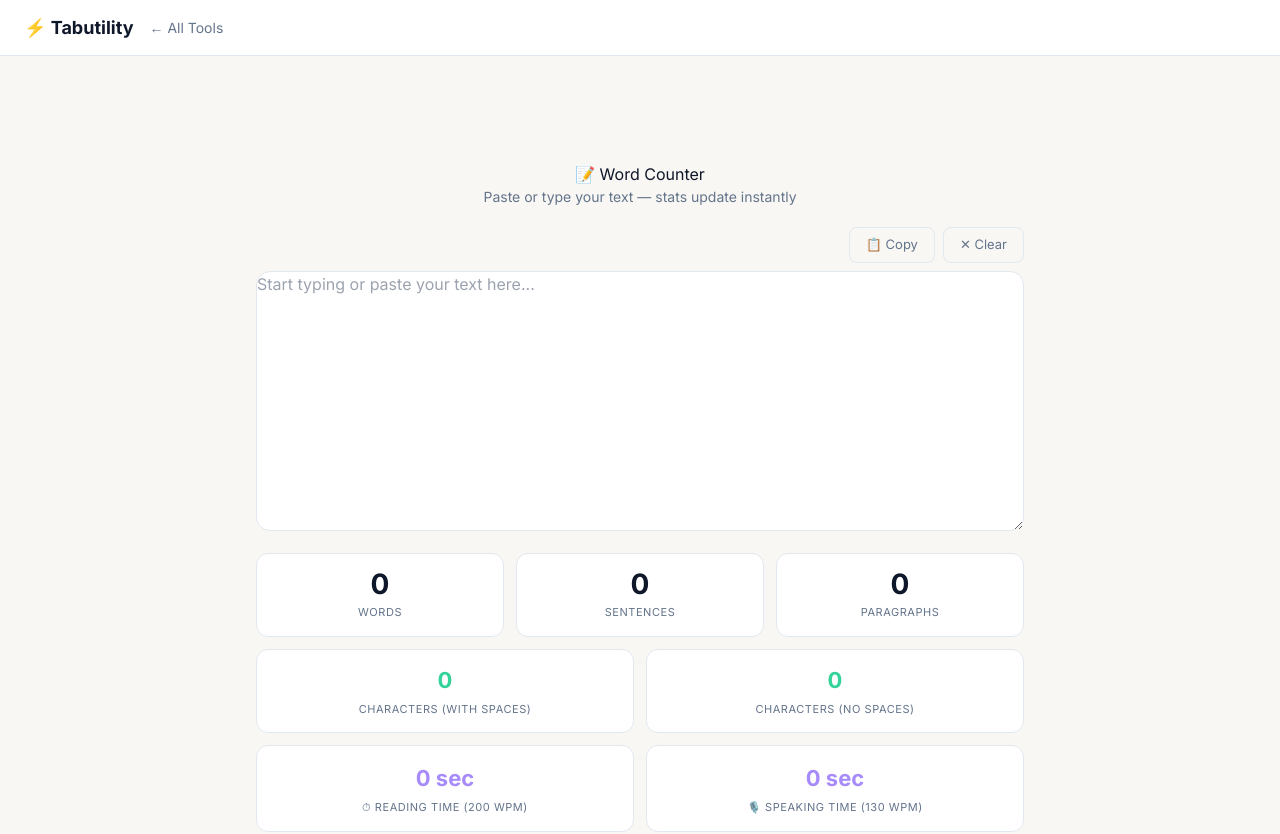
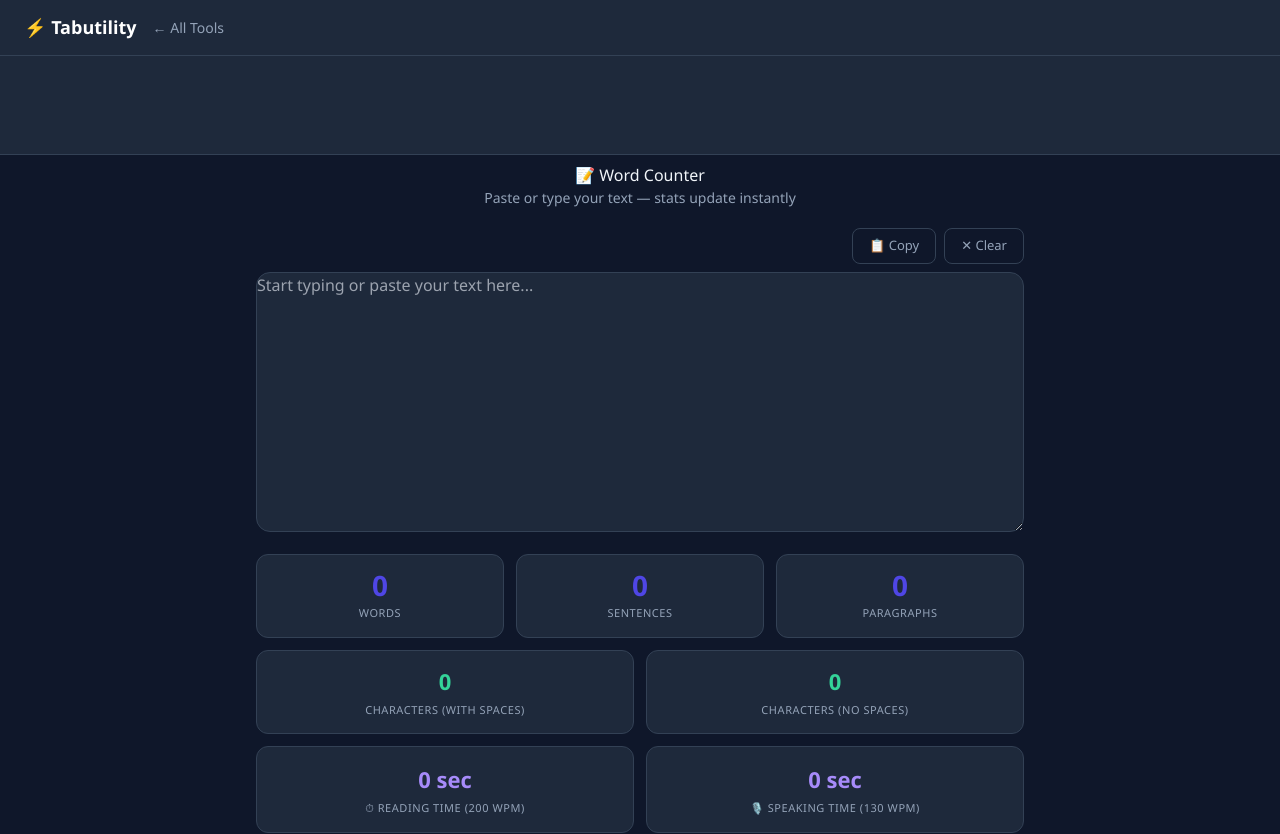
Before and after one commit to rakeshv02/word-counter, a React (Vite) app: page / in a window 1280 px wide. Shown: the top 834 px of the page. Built offline with nearby package versions, Linux system fonts and the light colour scheme.

Commit message:
Align with canonical Tabutility design language (STYLE.md): dark surface, indigo accent, Segoe-first font, standard footer, ad-slot polish

```diff
--- a/index.html
+++ b/index.html
@@ -7,7 +7,6 @@
   <link rel="dns-prefetch" href="https://pagead2.googlesyndication.com" />
 <meta charset="UTF-8"/>
 <meta name="viewport" content="width=device-width, initial-scale=1.0"/>
-<link rel="preconnect" href="https://fonts.googleapis.com"><link rel="preconnect" href="https://fonts.gstatic.com" crossorigin><link rel="stylesheet" href="https://fonts.googleapis.com/css2?family=Inter:wght@400;600;700;800&display=swap">
 <title>Word Counter — Tabutility</title>
 <meta name="description" content="Free word counter. Count words, characters, sentences and paragraphs. Estimate reading time. Works instantly as you type."/>
 <meta name="keywords" content="word counter, character counter, word count tool, count words online, reading time calculator"/>
@@ -29,46 +28,47 @@
 <script type="application/ld+json">{"@context":"https://schema.org","@type":"FAQPage","mainEntity":[{"@type":"Question","name":"Does my text get saved?","acceptedAnswer":{"@type":"Answer","text":"No — all processing is done in your browser. Your text never leaves your device."}},{"@type":"Question","name":"Is there a word limit?","acceptedAnswer":{"@type":"Answer","text":"No hard limit — the counter handles large documents."}},{"@type":"Question","name":"Is the Word Counter free?","acceptedAnswer":{"@type":"Answer","text":"Yes — completely free, no sign-up needed."}},{"@type":"Question","name":"Does it work on mobile?","acceptedAnswer":{"@type":"Answer","text":"Yes — works on any device."}}]}</script>
 <style>
 *{box-sizing:border-box;margin:0;padding:0}
-body{font-family:'Inter',-apple-system,BlinkMacSystemFont,'Segoe UI',sans-serif;background:#f8f7f4;color:#0f172a;min-height:100vh}
-nav{background:#ffffff;border-bottom:1px solid #e2e8f0;padding:14px 24px;display:flex;align-items:center;gap:16px}
-nav a{color:#64748b;text-decoration:none;font-size:14px}
-nav a:hover{color:#0f172a}
-nav .brand{color:#0f172a;font-weight:700;font-size:18px}
-.ad-banner{background:#ffffff;border-bottom:1px solid #e2e8f0;padding:4px;text-align:center}
+body{font-family:'Segoe UI',system-ui,Arial,sans-serif;background:#0f172a;color:#f1f5f9;min-height:100vh}
+nav{background:#1e293b;border-bottom:1px solid #334155;padding:14px 24px;display:flex;align-items:center;gap:16px}
+nav a{color:#94a3b8;text-decoration:none;font-size:14px}
+nav a:hover{color:#f1f5f9}
+nav .brand{color:#4f46e5;font-weight:700;font-size:18px}
+.ad-banner{background:#1e293b;border-bottom:1px solid #334155;padding:4px;text-align:center}
 #app{max-width:800px;margin:8px auto;padding:0 16px 40px}
-h1{font-size:26px;font-weight:700;color:#0f172a;margin:24px 0 6px;text-align:center}
-.subtitle{color:#64748b;font-size:14px;text-align:center;margin-bottom:20px}
+h1{font-size:26px;font-weight:700;color:#f1f5f9;margin:24px 0 6px;text-align:center}
+.subtitle{color:#94a3b8;font-size:14px;text-align:center;margin-bottom:20px}
 .toolbar{display:flex;justify-content:flex-end;margin-bottom:8px;gap:8px}
-.clear-btn{background:transparent;border:1px solid #e2e8f0;color:#64748b;padding:7px 16px;border-radius:8px;font-size:13px;cursor:pointer;transition:.2s}
+.clear-btn{background:transparent;border:1px solid #334155;color:#94a3b8;padding:7px 16px;border-radius:8px;font-size:13px;cursor:pointer;transition:.2s}
 .clear-btn:hover{border-color:#f87171;color:#f87171}
-.copy-btn{background:transparent;border:1px solid #e2e8f0;color:#64748b;padding:7px 16px;border-radius:8px;font-size:13px;cursor:pointer;transition:.2s}
-.copy-btn:hover{border-color:#0f172a;color:#0f172a}
-textarea{width:100%;background:#ffffff;border:1px solid #e2e8f0;border-radius:14px;padding:18px;color:#0f172a;font-size:15px;line-height:1.7;outline:none;resize:vertical;min-height:260px;font-family:'Inter',inherit;transition:border-color .2s}
-textarea:focus{border-color:#0f172a}
+.copy-btn{background:transparent;border:1px solid #334155;color:#94a3b8;padding:7px 16px;border-radius:8px;font-size:13px;cursor:pointer;transition:.2s}
+.copy-btn:hover{border-color:#4f46e5;color:#4f46e5}
+textarea{width:100%;background:#1e293b;border:1px solid #334155;border-radius:14px;padding:18px;color:#f1f5f9;font-size:15px;line-height:1.7;outline:none;resize:vertical;min-height:260px;font-family:inherit;transition:border-color .2s}
+textarea:focus{border-color:#4f46e5}
 textarea::placeholder{color:#475569}
 .stats-grid{display:grid;grid-template-columns:repeat(3,1fr);gap:12px;margin-top:16px}
-.stat-card{background:#ffffff;border:1px solid #e2e8f0;border-radius:12px;padding:16px 12px;text-align:center;transition:border-color .2s}
-.stat-card:hover{border-color:#0f172a}
-.stat-card .val{font-size:28px;font-weight:700;color:#0f172a;line-height:1}
-.stat-card .lbl{font-size:11px;color:#64748b;margin-top:6px;text-transform:uppercase;letter-spacing:.05em}
+.stat-card{background:#1e293b;border:1px solid #334155;border-radius:12px;padding:16px 12px;text-align:center;transition:border-color .2s}
+.stat-card:hover{border-color:#4f46e5}
+.stat-card .val{font-size:28px;font-weight:700;color:#4f46e5;line-height:1}
+.stat-card .lbl{font-size:11px;color:#94a3b8;margin-top:6px;text-transform:uppercase;letter-spacing:.05em}
 .time-grid{display:grid;grid-template-columns:1fr 1fr;gap:12px;margin-top:12px}
-.time-card{background:#ffffff;border:1px solid #e2e8f0;border-radius:12px;padding:16px;text-align:center}
+.time-card{background:#1e293b;border:1px solid #334155;border-radius:12px;padding:16px;text-align:center}
 .time-card .val{font-size:22px;font-weight:700;color:#a78bfa}
-.time-card .lbl{font-size:11px;color:#64748b;margin-top:4px;text-transform:uppercase;letter-spacing:.05em}
+.time-card .lbl{font-size:11px;color:#94a3b8;margin-top:4px;text-transform:uppercase;letter-spacing:.05em}
 .char-detail{display:grid;grid-template-columns:1fr 1fr;gap:12px;margin-top:12px}
-.char-card{background:#ffffff;border:1px solid #e2e8f0;border-radius:12px;padding:14px;text-align:center}
+.char-card{background:#1e293b;border:1px solid #334155;border-radius:12px;padding:14px;text-align:center}
 .char-card .val{font-size:22px;font-weight:700;color:#34d399}
-.char-card .lbl{font-size:11px;color:#64748b;margin-top:4px;text-transform:uppercase;letter-spacing:.05em}
+.char-card .lbl{font-size:11px;color:#94a3b8;margin-top:4px;text-transform:uppercase;letter-spacing:.05em}
 @media(max-width:500px){.stats-grid{grid-template-columns:repeat(2,1fr)}.time-grid,.char-detail{grid-template-columns:1fr}}
 </style>
   <meta name="theme-color" content="#1a1a2e" />
-  <style id="tabutility-brand">
-/* empty ad slots: reserve space, no bordered box */
-.ad-banner,.ad-slot,.ad-container{background:transparent!important;border:none!important;border-bottom:none!important;box-shadow:none!important}
+  <style id="tabutility-brand-v2">
+/* Canonical dark-surface spec (STYLE.md): indigo accent, white text on indigo */
+.btn,.toggle-btn.active,button.active{color:#fff!important}
+nav .brand{color:#fff}
+nav a:hover{color:#818cf8}
+input:focus,select:focus,textarea:focus{border-color:#818cf8!important}
 /* AdSense not yet approved: hide all ad frames (container min-height still reserves space). Remove these two lines after approval. */
 ins.adsbygoogle,.ad-banner iframe,.ad-slot iframe,.ad-container iframe{visibility:hidden!important}
-nav .brand{color:#0f172a}
-body{-webkit-font-smoothing:antialiased}
 </style>
 </head>
 <body>
@@ -104,44 +104,44 @@
   <div style="background:rgba(255,255,255,0.04);border:1px solid rgba(255,255,255,0.1);border-radius:14px;padding:20px 24px">
 
 
-<div style="margin:0 auto 20px;max-width:640px;background:#f8f7f4;border-radius:10px;padding:14px 18px;display:flex;align-items:center;gap:14px;border:1px solid #1e3a5f">
+<div style="margin:0 auto 20px;max-width:640px;background:#0f172a;border-radius:10px;padding:14px 18px;display:flex;align-items:center;gap:14px;border:1px solid #1e3a5f">
   <span style="font-size:26px;flex-shrink:0">📖</span>
   <div style="min-width:0">
-    <div style="font-size:11px;font-weight:700;color:#0f172a;text-transform:uppercase;letter-spacing:.06em;margin-bottom:3px">Further Reading</div>
-    <a href="https://tabutility.com/blog/why-word-count-matters/" style="font-size:13px;font-weight:700;color:#0f172a;text-decoration:none;display:block;line-height:1.35" target="_blank" rel="noopener">Why Word Count Matters: A Guide for Writers and Students →</a>
+    <div style="font-size:11px;font-weight:700;color:#4f46e5;text-transform:uppercase;letter-spacing:.06em;margin-bottom:3px">Further Reading</div>
+    <a href="https://tabutility.com/blog/why-word-count-matters/" style="font-size:13px;font-weight:700;color:#f1f5f9;text-decoration:none;display:block;line-height:1.35" target="_blank" rel="noopener">Why Word Count Matters: A Guide for Writers and Students →</a>
   </div>
 </div>
 
 <!-- embed-widget -->
-<div style="max-width:640px;margin:0 auto 32px;background:#ffffff;border:1px solid #e2e8f0;border-radius:12px;padding:18px">
-  <h2 style="font-size:15px;font-weight:700;color:#64748b;text-transform:uppercase;letter-spacing:.05em;margin-bottom:12px">Embed This Tool</h2>
+<div style="max-width:640px;margin:0 auto 32px;background:#1e293b;border:1px solid #334155;border-radius:12px;padding:18px">
+  <h2 style="font-size:15px;font-weight:700;color:#94a3b8;text-transform:uppercase;letter-spacing:.05em;margin-bottom:12px">Embed This Tool</h2>
   <p style="font-size:13px;color:#64748b;margin-bottom:12px">Add this Word Counter to your website or blog for free — just paste this code:</p>
-  <div style="background:#f8f7f4;border:1px solid #e2e8f0;border-radius:8px;padding:12px;font-family:'Inter',monospace;font-size:12px;color:#7dd3fc;word-break:break-all;margin-bottom:10px" id="embed-code">&lt;iframe src=&quot;https://word-counter.tabutility.com/&quot; width=&quot;100%&quot; height=&quot;600&quot; frameborder=&quot;0&quot; style=&quot;border-radius:12px&quot; title=&quot;Word Counter by Tabutility&quot;&gt;&lt;/iframe&gt;
+  <div style="background:#0f172a;border:1px solid #334155;border-radius:8px;padding:12px;font-family:monospace;font-size:12px;color:#818cf8;word-break:break-all;margin-bottom:10px" id="embed-code">&lt;iframe src=&quot;https://word-counter.tabutility.com/&quot; width=&quot;100%&quot; height=&quot;600&quot; frameborder=&quot;0&quot; style=&quot;border-radius:12px&quot; title=&quot;Word Counter by Tabutility&quot;&gt;&lt;/iframe&gt;
 &lt;p style=&quot;font-size:12px&quot;&gt;&lt;a href=&quot;https://word-counter.tabutility.com/&quot; target=&quot;_blank&quot; rel=&quot;noopener&quot;&gt;Word Counter&lt;/a&gt; by &lt;a href=&quot;https://tabutility.com/&quot; target=&quot;_blank&quot; rel=&quot;noopener&quot;&gt;Tabutility&lt;/a&gt;&lt;/p&gt;</div>
-  <button onclick="navigator.clipboard.writeText(document.getElementById('embed-code').textContent).then(()=>{this.textContent='Copied!';setTimeout(()=>this.textContent='Copy Embed Code',2000)})" style="background:#0f172a;color:#f8f7f4;border:none;border-radius:8px;padding:9px 18px;font-size:13px;font-weight:700;cursor:pointer">Copy Embed Code</button>
+  <button onclick="navigator.clipboard.writeText(document.getElementById('embed-code').textContent).then(()=>{this.textContent='Copied!';setTimeout(()=>this.textContent='Copy Embed Code',2000)})" style="background:#4f46e5;color:#0f172a;border:none;border-radius:8px;padding:9px 18px;font-size:13px;font-weight:700;cursor:pointer">Copy Embed Code</button>
   <span style="font-size:11px;color:#475569;margin-left:12px">Free to use — the credit link helps others find the tool</span>
 </div>
-<div style="margin:0 auto 24px;max-width:640px;background:#ffffff;border-radius:10px;padding:14px 18px;display:flex;align-items:center;gap:14px;cursor:pointer;border:1px solid #e2e8f0" onclick="window.open('https://www.amazon.co.uk/s?k=writing%20grammar%20style%20books&tag=tabutility-20','_blank','noopener noreferrer')" title="Level up your writing?">
+<div style="margin:0 auto 24px;max-width:640px;background:#1e293b;border-radius:10px;padding:14px 18px;display:flex;align-items:center;gap:14px;cursor:pointer;border:1px solid #334155" onclick="window.open('https://www.amazon.co.uk/s?k=writing%20grammar%20style%20books&tag=tabutility-20','_blank','noopener noreferrer')" title="Level up your writing?">
   <span style="font-size:28px;flex-shrink:0">📚</span>
   <div style="min-width:0">
-    <div style="font-size:13px;font-weight:700;color:#0f172a;margin-bottom:3px">Level up your writing?</div>
-    <div style="font-size:12px;color:#64748b">Browse writing & grammar books <span style="color:#f59e0b;white-space:nowrap">→ Browse on Amazon</span></div>
+    <div style="font-size:13px;font-weight:700;color:#f1f5f9;margin-bottom:3px">Level up your writing?</div>
+    <div style="font-size:12px;color:#94a3b8">Browse writing & grammar books <span style="color:#f59e0b;white-space:nowrap">→ Browse on Amazon</span></div>
     <div style="font-size:10px;color:#475569;margin-top:3px">As an Amazon Associate we earn from qualifying purchases.</div>
   </div>
 </div>
-<h2 style="font-size:15px;font-weight:700;color:#64748b;text-transform:uppercase;letter-spacing:.05em;margin-bottom:14px">Related Tools</h2>
+<h2 style="font-size:15px;font-weight:700;color:#94a3b8;text-transform:uppercase;letter-spacing:.05em;margin-bottom:14px">Related Tools</h2>
     <div style="display:grid;grid-template-columns:repeat(auto-fit,minmax(200px,1fr));gap:10px">
-      <a href="https://typing-speed-test.tabutility.com/" style="display:block;background:rgba(255,255,255,0.07);border:1px solid #e2e8f0;border-radius:10px;padding:12px 16px;text-decoration:none;color:inherit">
-        <div style="font-size:13px;font-weight:600;color:#0f172a">Typing Speed Test</div><div style="font-size:11px;color:#64748b;margin-top:2px">Content Tools</div>
+      <a href="https://typing-speed-test.tabutility.com/" style="display:block;background:rgba(255,255,255,0.07);border:1px solid rgba(255,255,255,0.12);border-radius:10px;padding:12px 16px;text-decoration:none;color:inherit">
+        <div style="font-size:13px;font-weight:600;color:#f1f5f9">Typing Speed Test</div><div style="font-size:11px;color:#94a3b8;margin-top:2px">Content Tools</div>
       </a>
-      <a href="https://markdown-to-html.tabutility.com/" style="display:block;background:rgba(255,255,255,0.07);border:1px solid #e2e8f0;border-radius:10px;padding:12px 16px;text-decoration:none;color:inherit">
-        <div style="font-size:13px;font-weight:600;color:#0f172a">Markdown to HTML</div><div style="font-size:11px;color:#64748b;margin-top:2px">Content Tools</div>
+      <a href="https://markdown-to-html.tabutility.com/" style="display:block;background:rgba(255,255,255,0.07);border:1px solid rgba(255,255,255,0.12);border-radius:10px;padding:12px 16px;text-decoration:none;color:inherit">
+        <div style="font-size:13px;font-weight:600;color:#f1f5f9">Markdown to HTML</div><div style="font-size:11px;color:#94a3b8;margin-top:2px">Content Tools</div>
       </a>
-      <a href="https://url-encoder.tabutility.com/" style="display:block;background:rgba(255,255,255,0.07);border:1px solid #e2e8f0;border-radius:10px;padding:12px 16px;text-decoration:none;color:inherit">
-        <div style="font-size:13px;font-weight:600;color:#0f172a">URL Encoder</div><div style="font-size:11px;color:#64748b;margin-top:2px">Developer Tools</div>
+      <a href="https://url-encoder.tabutility.com/" style="display:block;background:rgba(255,255,255,0.07);border:1px solid rgba(255,255,255,0.12);border-radius:10px;padding:12px 16px;text-decoration:none;color:inherit">
+        <div style="font-size:13px;font-weight:600;color:#f1f5f9">URL Encoder</div><div style="font-size:11px;color:#94a3b8;margin-top:2px">Developer Tools</div>
       </a>
-      <a href="https://uuid-generator.tabutility.com/" style="display:block;background:rgba(255,255,255,0.07);border:1px solid #e2e8f0;border-radius:10px;padding:12px 16px;text-decoration:none;color:inherit">
-        <div style="font-size:13px;font-weight:600;color:#0f172a">UUID Generator</div><div style="font-size:11px;color:#64748b;margin-top:2px">Developer Tools</div>
+      <a href="https://uuid-generator.tabutility.com/" style="display:block;background:rgba(255,255,255,0.07);border:1px solid rgba(255,255,255,0.12);border-radius:10px;padding:12px 16px;text-decoration:none;color:inherit">
+        <div style="font-size:13px;font-weight:600;color:#f1f5f9">UUID Generator</div><div style="font-size:11px;color:#94a3b8;margin-top:2px">Developer Tools</div>
       </a>
     </div>
   </div>
@@ -149,22 +149,22 @@
 
 <div style="max-width:860px;margin-left:auto;margin-right:auto;margin-top:8px;margin-bottom:24px;padding:0 16px">
   <div style="background:rgba(255,255,255,0.04);border:1px solid rgba(255,255,255,0.1);border-radius:14px;padding:20px 24px">
-    <h2 style="font-size:15px;font-weight:700;color:#64748b;text-transform:uppercase;letter-spacing:.05em;margin-bottom:4px">Frequently Asked Questions</h2>
+    <h2 style="font-size:15px;font-weight:700;color:#94a3b8;text-transform:uppercase;letter-spacing:.05em;margin-bottom:4px">Frequently Asked Questions</h2>
     <div style="border-bottom:1px solid rgba(255,255,255,0.08);padding:14px 0">
-      <div style="font-size:14px;font-weight:600;color:#0f172a;margin-bottom:6px">Does my text get saved?</div>
-      <div style="font-size:13px;color:#64748b;line-height:1.5">No — all processing is done in your browser. Your text never leaves your device.</div>
+      <div style="font-size:14px;font-weight:600;color:#f1f5f9;margin-bottom:6px">Does my text get saved?</div>
+      <div style="font-size:13px;color:#94a3b8;line-height:1.5">No — all processing is done in your browser. Your text never leaves your device.</div>
     </div>
     <div style="border-bottom:1px solid rgba(255,255,255,0.08);padding:14px 0">
-      <div style="font-size:14px;font-weight:600;color:#0f172a;margin-bottom:6px">Is there a word limit?</div>
-      <div style="font-size:13px;color:#64748b;line-height:1.5">No hard limit — the counter handles large documents.</div>
+      <div style="font-size:14px;font-weight:600;color:#f1f5f9;margin-bottom:6px">Is there a word limit?</div>
+      <div style="font-size:13px;color:#94a3b8;line-height:1.5">No hard limit — the counter handles large documents.</div>
     </div>
     <div style="border-bottom:1px solid rgba(255,255,255,0.08);padding:14px 0">
-      <div style="font-size:14px;font-weight:600;color:#0f172a;margin-bottom:6px">Is this free?</div>
-      <div style="font-size:13px;color:#64748b;line-height:1.5">Yes — completely free, no sign-up needed.</div>
+      <div style="font-size:14px;font-weight:600;color:#f1f5f9;margin-bottom:6px">Is this free?</div>
+      <div style="font-size:13px;color:#94a3b8;line-height:1.5">Yes — completely free, no sign-up needed.</div>
     </div>
     <div style="padding:14px 0">
-      <div style="font-size:14px;font-weight:600;color:#0f172a;margin-bottom:6px">Works on mobile?</div>
-      <div style="font-size:13px;color:#64748b;line-height:1.5">Yes — works on any device.</div>
+      <div style="font-size:14px;font-weight:600;color:#f1f5f9;margin-bottom:6px">Works on mobile?</div>
+      <div style="font-size:13px;color:#94a3b8;line-height:1.5">Yes — works on any device.</div>
     </div>
   </div>
 </div>
@@ -249,11 +249,11 @@
   }
 })();
 </script>
-<footer style="border-top:1px solid #e2e8f0;background:#ffffff;margin-top:48px;padding:28px 24px;text-align:center;font-family:'Inter',-apple-system,BlinkMacSystemFont,'Segoe UI',sans-serif;font-size:13px;color:#64748b;line-height:1.8">
-<div style="font-weight:700;color:#0f172a;font-size:15px">⚡ Tabutility</div>
+<footer style="background:#1a1a2e;margin-top:48px;padding:28px 24px;text-align:center;font-family:'Segoe UI',system-ui,Arial,sans-serif;font-size:13px;color:#94a3b8;line-height:1.8">
+<div style="font-weight:700;color:#fff;font-size:15px">⚡ Tabutility</div>
 <div>Free, private, browser-based tools. No sign-up, no tracking.</div>
-<div><a href="https://tabutility.com" style="color:#0f172a;font-weight:600;text-decoration:none">All Tools</a> · <a href="https://tabutility.com/blog/" style="color:#64748b;text-decoration:none">Blog</a> · <a href="https://tabutility.com/#about" style="color:#64748b;text-decoration:none">About</a></div>
-<div style="margin-top:6px;color:#94a3b8">© 2026 Tabutility</div>
+<div><a href="https://tabutility.com" style="color:#818cf8;font-weight:600;text-decoration:none">All Tools</a> · <a href="https://tabutility.com/blog/" style="color:#94a3b8;text-decoration:none">Blog</a> · <a href="https://tabutility.com/#about" style="color:#94a3b8;text-decoration:none">About</a></div>
+<div style="margin-top:6px;color:#64748b">© 2026 Tabutility</div>
 </footer>
 </body>
 </html>
--- a/src/index.css
+++ b/src/index.css
@@ -4,5 +4,5 @@
 
 body {
   margin: 0;
-  font-family:'Inter', 'Inter', sans-serif;
+  font-family:'Segoe UI',system-ui,Arial,sans-serif;
 }
```
Also changed, not shown: src/App.jsx (+17 -17 lines).
